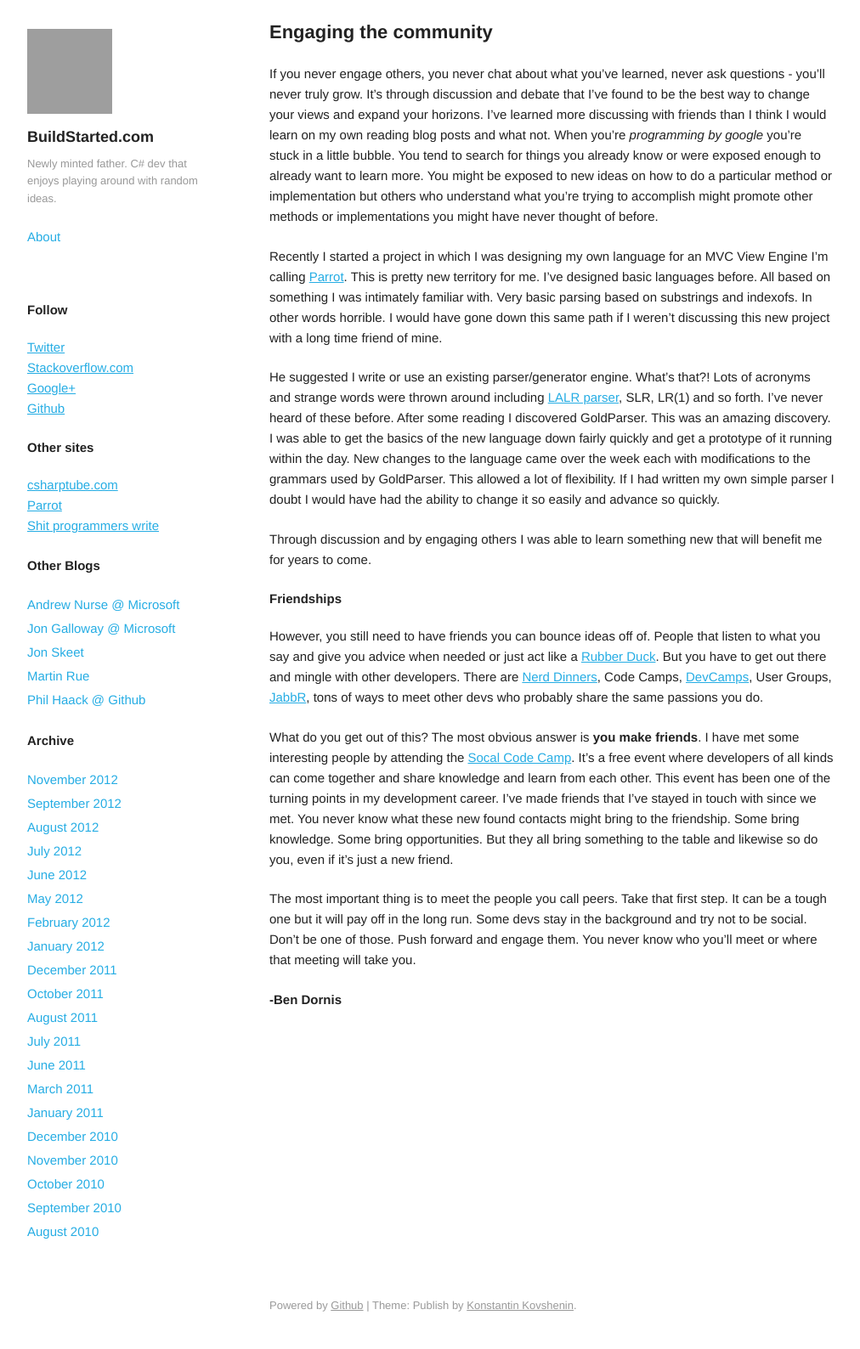
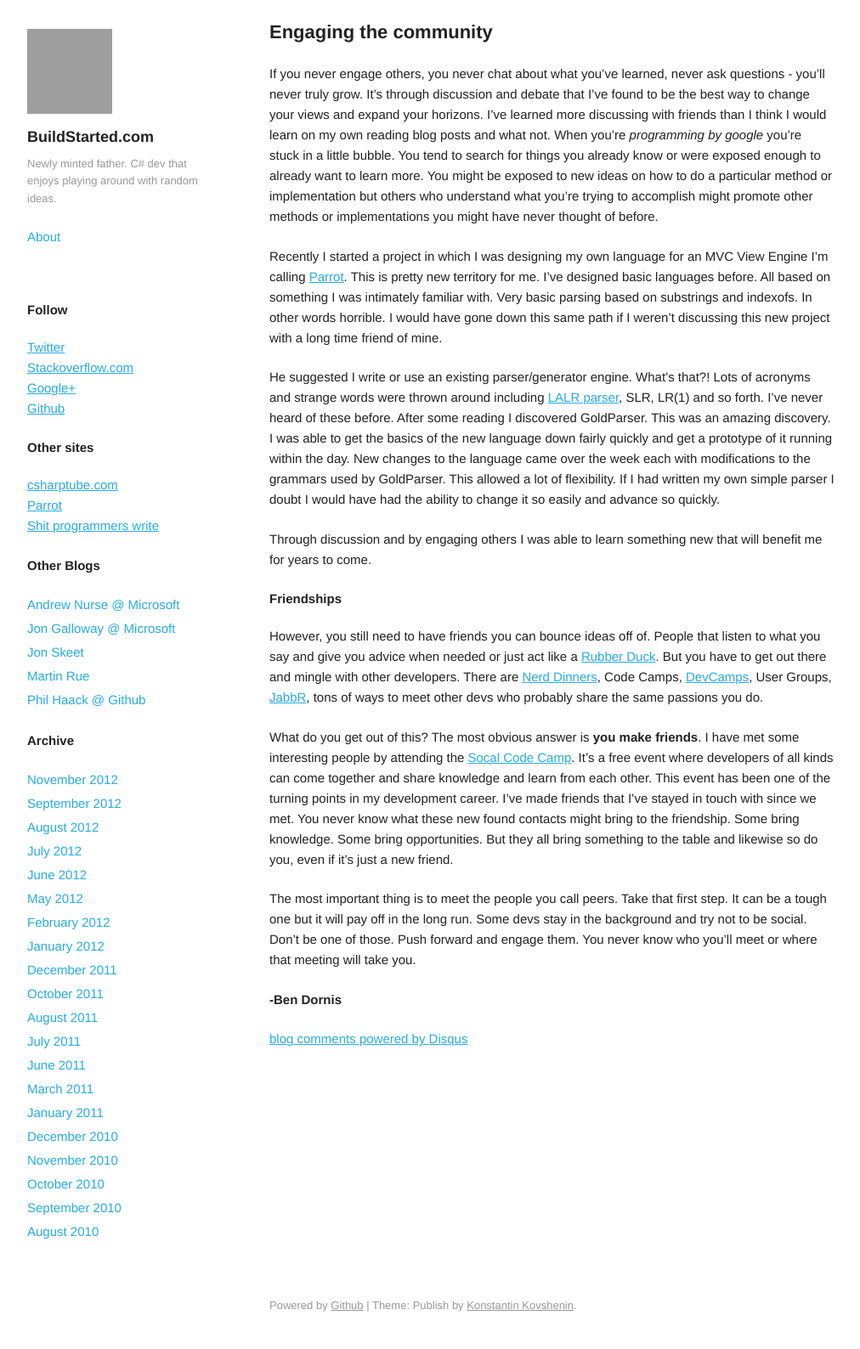
Before and after one commit to Buildstarted/buildstarted.com, a Jekyll site: the page built from _posts/2012-09-21-engaging-the-community.md, in a window 1280 px wide. Shown: the whole page at 85% size, without its empty margins (133-1145 px from the left). Built offline with Jekyll 4.4.1, drawn with Linux system fonts in a browser that asks for light colours; nearby versions of some CDN libraries; Markdown is read by kramdown in place of the engine named in the settings; comment, search, counter and statistics services are not loaded; grey boxes are pictures that could not be loaded.

Commit message:
fixed homepage count

```diff
--- a/_layouts/post.html
+++ b/_layouts/post.html
@@ -4,7 +4,6 @@
 <div id="post">
     {{ content }}
 
-    {% if page.comments %}
     <div id="disqus_thread"></div>
     <script type="text/javascript">
         /* * * CONFIGURATION VARIABLES: EDIT BEFORE PASTING INTO YOUR WEBPAGE * * */
@@ -19,5 +18,4 @@
     </script>
     <noscript>Please enable JavaScript to view the <a href="http://disqus.com/?ref_noscript">comments powered by Disqus.</a></noscript>
     <a href="http://disqus.com" class="dsq-brlink">blog comments powered by <span class="logo-disqus">Disqus</span></a>
-    {% endif %}
 </div>
--- a/index.html
+++ b/index.html
@@ -3,7 +3,7 @@
 title: Buildstarted.com
 ---
 <ul class="posts">
-  {% for post in site.posts %}
+  {% for post in site.posts  limit:10 %}
 <li>
     <span>{{ post.date | date_to_string }}</span> &raquo; <a href="{{ post.url | remove:'.html' }}">{{ post.title }}</a>
     {{ post.content }}
```
